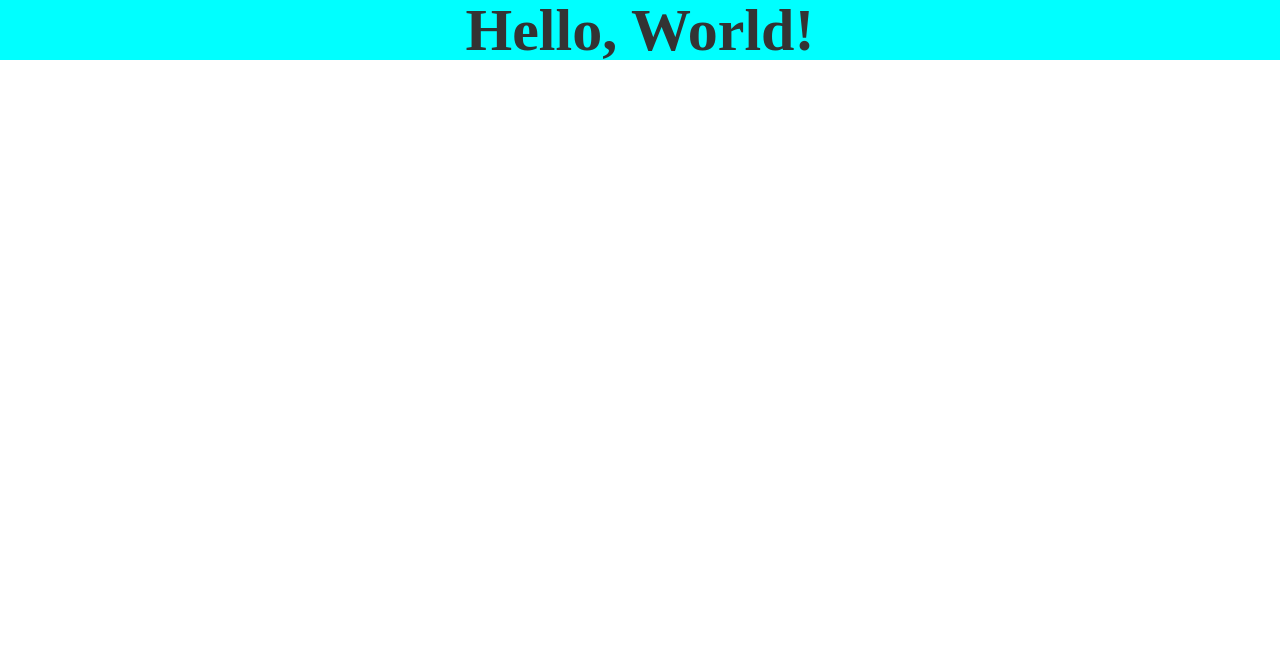
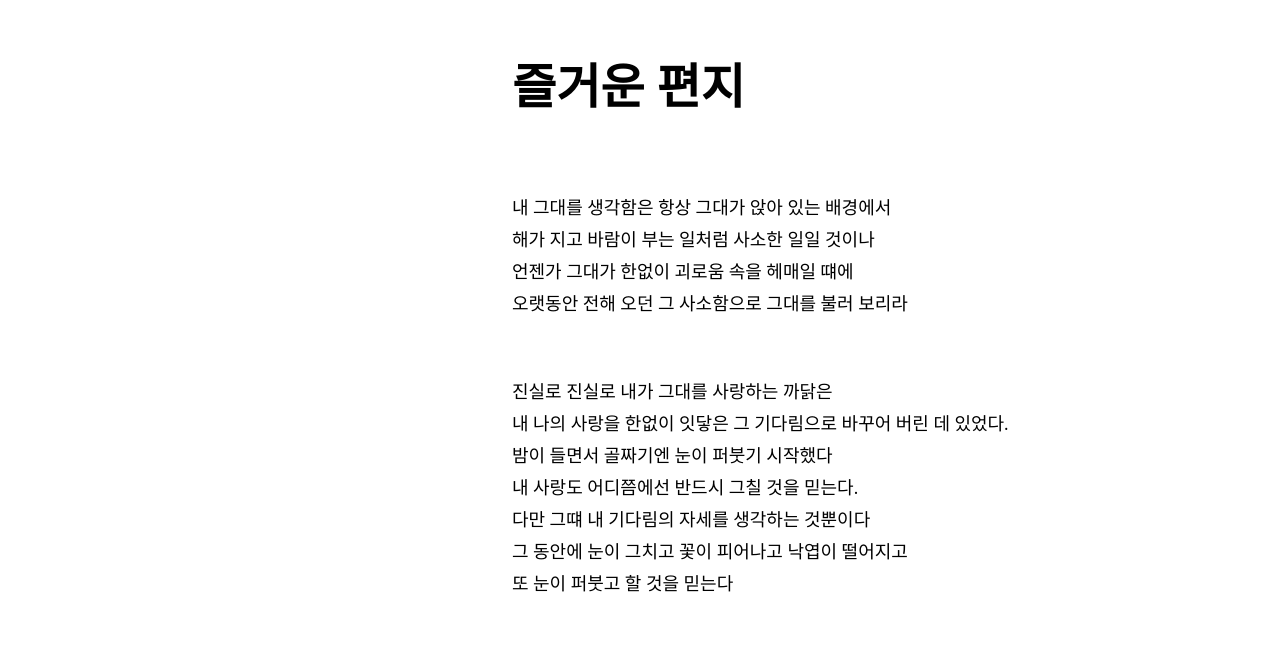
Before and after one commit to rlawjddms/web-basics, a plain HTML site: page week01/index.html in a window 1280 px wide. Drawn offline with nearby package versions, Linux system fonts and the light colour scheme.

Commit message:
Write poem for week01 homework

```diff
--- a/week01/css/main.css
+++ b/week01/css/main.css
@@ -1,7 +1,34 @@
-p {
-    font-size: 60px;
+body {
+    padding: 4rem;
+    white-space: nowrap;
+}
+
+.poem {
+    display: flex;
+    flex-direction: column;
+    padding: 0 20rem;
+    justify-content: center;
+    align-items: center;
+}
+
+.head {
+    width: 50%;
+    margin-bottom: 5rem;
+    cursor: pointer;
+}
+
+#title {
+    text-align: left;
+    font-size: 3rem;
     font-weight: 800;
-    text-align: center;
-    color: #333333;
-    background-color: aqua;
 }
+
+.text {
+    width: 50%;
+    font-size: 1.125rem;
+    line-height: 2rem;
+}
+
+.caluse {
+    margin-bottom: 3.5rem;
+}
--- a/week01/index.html
+++ b/week01/index.html
@@ -1,6 +1,6 @@
 <!DOCTYPE html>
 <!-- 언어 설정 -->
-<html lang="en">
+<html lang="ko">
 <head>
     <meta charset="UTF-8">
     <meta http-equiv="X-UA-Compatible" content="IE=edge">
@@ -12,7 +12,29 @@
 </head>
 
 <body>
-    <p onclick="popAlert()">Hello, World!</p>
+    <section class="poem">
+        <section class="head" onclick="alertPoet()">
+            <p id="title">즐거운 편지</p>
+        </section>
+        <section class="text">
+            <section class="caluse">
+                <p>내 그대를 생각함은 항상 그대가 앉아 있는 배경에서</p>
+                <p>해가 지고 바람이 부는 일처럼 사소한 일일 것이나</p>
+                <p>언젠가 그대가 한없이 괴로움 속을 헤매일 떄에</p>
+                <p>오랫동안 전해 오던 그 사소함으로 그대를 불러 보리라</p>
+            </section>
+            <section class="caluse">
+                <p>진실로 진실로 내가 그대를 사랑하는 까닭은</p>
+                <p>내 나의 사랑을 한없이 잇닿은 그 기다림으로 바꾸어 버린 데 있었다.</p>
+                <p>밤이 들면서 골짜기엔 눈이 퍼붓기 시작했다</p>
+                <p>내 사랑도 어디쯤에선 반드시 그칠 것을 믿는다.</p>
+                <p>다만 그떄 내 기다림의 자세를 생각하는 것뿐이다</p>
+                <p>그 동안에 눈이 그치고 꽃이 피어나고 낙엽이 떨어지고</p>
+                <p>또 눈이 퍼붓고 할 것을 믿는다</p>
+            </section>
+        </section>
+    </section>
+
     <script src="./js/index.js"></script>
 </body>
 </html>
--- a/week01/js/index.js
+++ b/week01/js/index.js
@@ -1,3 +1,3 @@
-const popAlert = () => {
-    alert('만나서 반가워요')
+const alertPoet = () => {
+    alert('황인찬')
 }
```
